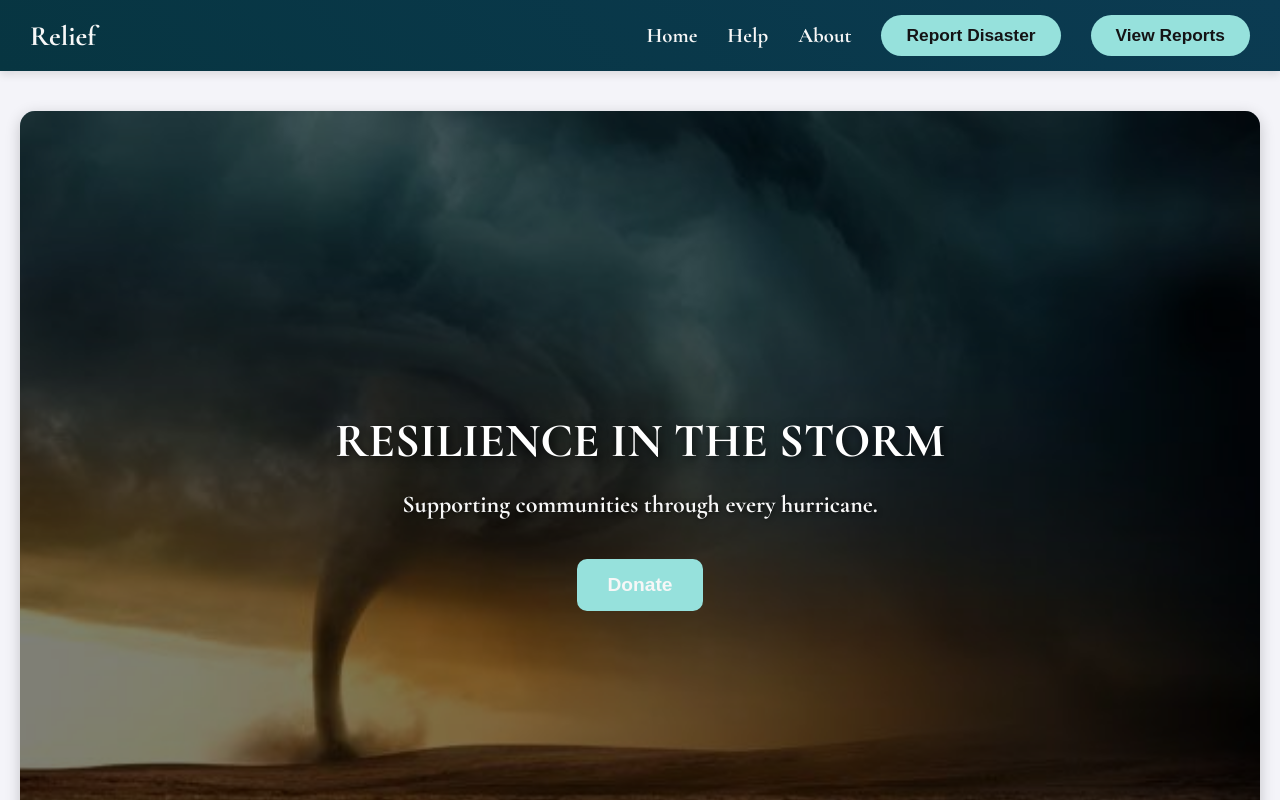
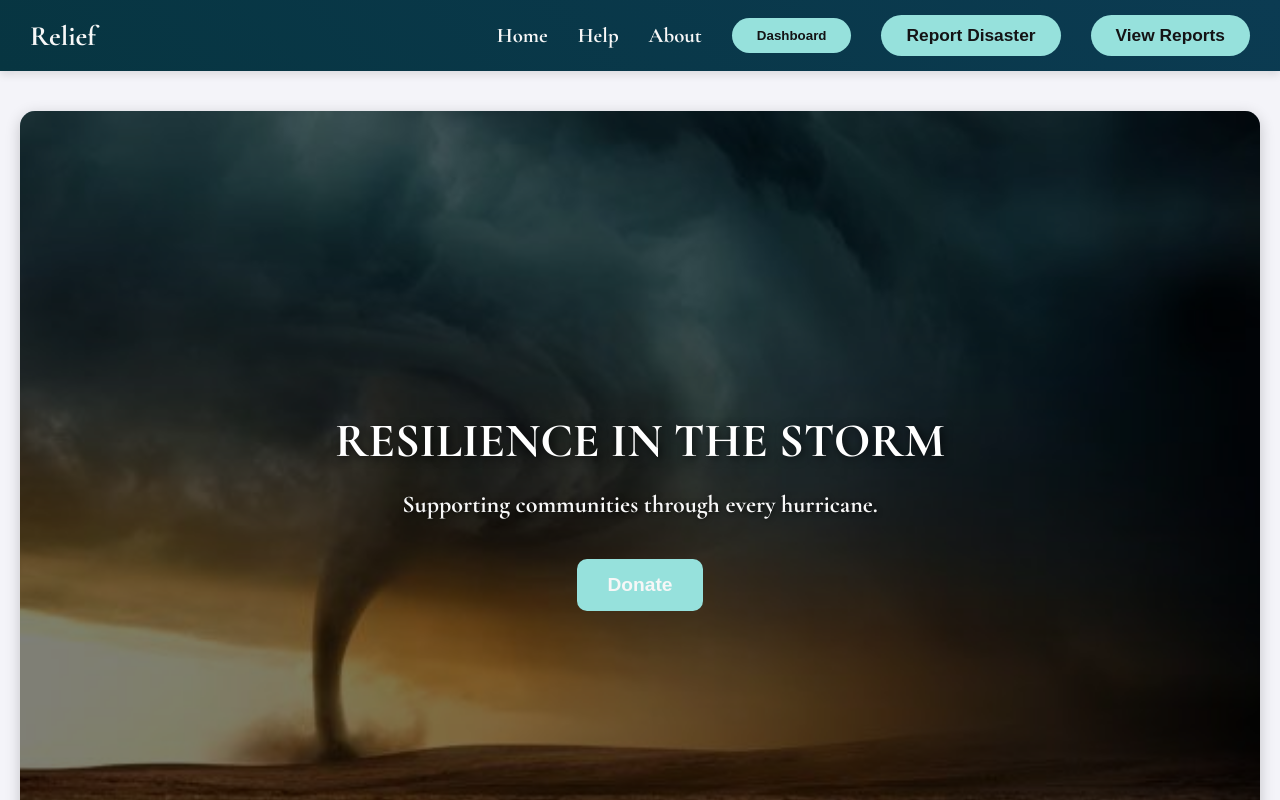
Before and after one commit to Dev-Narpheesah/DRM_frontend, a React (Vite) app: page / in a window 1280 px wide. Shown: the top 800 px of the page. Built offline with nearby package versions, Linux system fonts and the light colour scheme; a web font is replaced by a local one.

Commit message:
uodate vercel

```diff
--- a/src/Component/Home/Home.jsx
+++ b/src/Component/Home/Home.jsx
@@ -9,20 +9,20 @@ const Home = () => {
   const { user } = useContext(UserContext);
   const navigate = useNavigate();
 
-  // const handleDashboardClick = () => {
-  //   if (user && user.hasSubmittedReport) {
-  //     navigate(`/user/${user.id}`);
-  //   } else {
-  //     navigate("/disForm"); // Redirect to the disaster report form if the user hasn't submitted a report
-  //   }
-  // };
+  const handleDashboardClick = () => {
+    if (user && user.hasSubmittedReport) {
+      navigate(`/user/${user.id}`);
+    } else {
+      navigate("/signup"); // Redirect to the disaster report form if the user hasn't submitted a report
+    }
+  };
 
-  // useEffect(() => {
-  //   // Check if user has submitted a report and navigate to their dashboard if so
-  //   if (user && user.hasSubmittedReport) {
-  //     navigate(`/user/${user.id}`);
-  //   }
-  // }, [user, navigate]);
+  useEffect(() => {
+    // Check if user has submitted a report and navigate to their dashboard if so
+    if (user && user.hasSubmittedReport) {
+      navigate(`/user/${user.id}`);
+    }
+  }, [user, navigate]);
 
   return (
     <div className={styles.container}>
@@ -41,11 +41,11 @@ const Home = () => {
             <li>
               <Link to="/about">About</Link>
             </li>
-            {/* <li>
+            <li>
               <button className={styles.headerBtn} onClick={handleDashboardClick}>
                 Dashboard
               </button>
-            </li> */}
+            </li>
             <li>
               <button className={styles.headerBtn}>
                 <Link to="/disForm" style={{ color: "#141315" }}>
--- a/src/Component/SignIn/SignIn.jsx
+++ b/src/Component/SignIn/SignIn.jsx
@@ -47,6 +47,8 @@ const SignIn = () => {
           // `http://localhost:4000/api/admin/login`,
           formData
         );
+        console.log({response})
+
         login(response.data); // Ensure response.data is in the correct format
         toast.success("Login Successful");
         navigate("/user");
```
